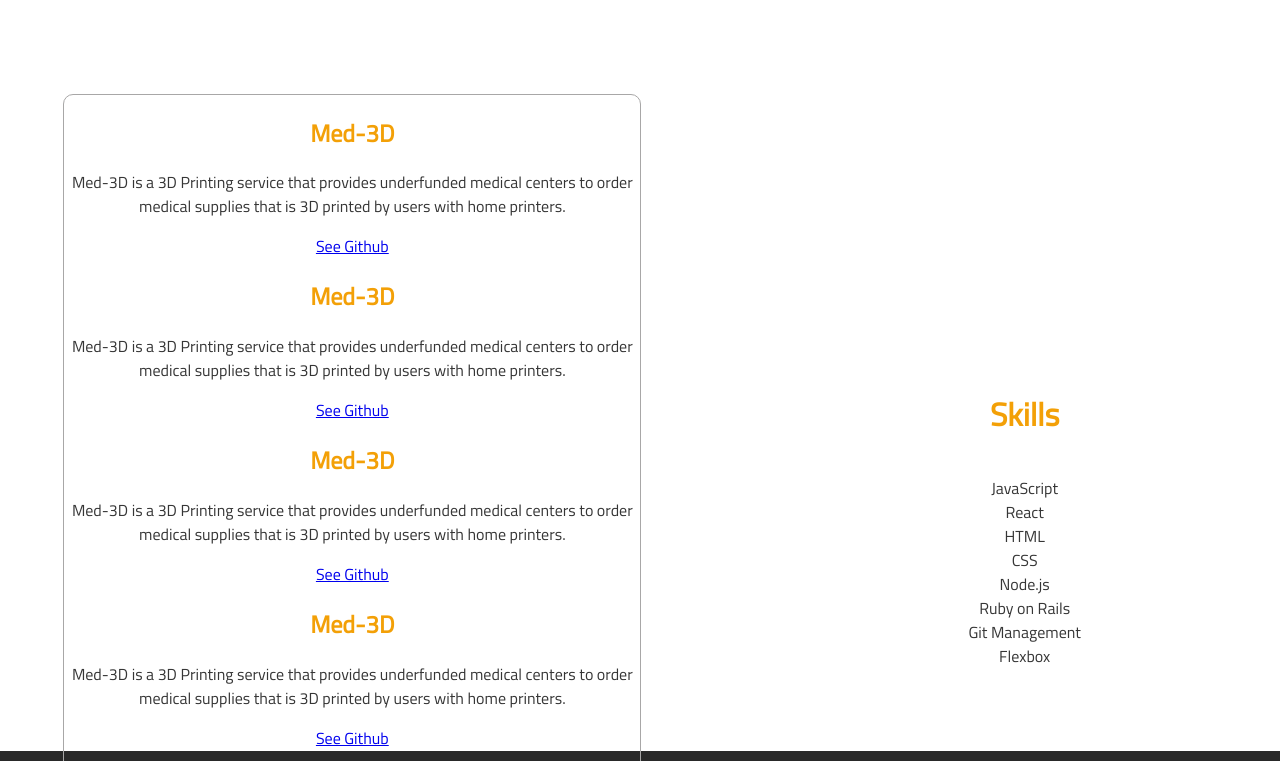
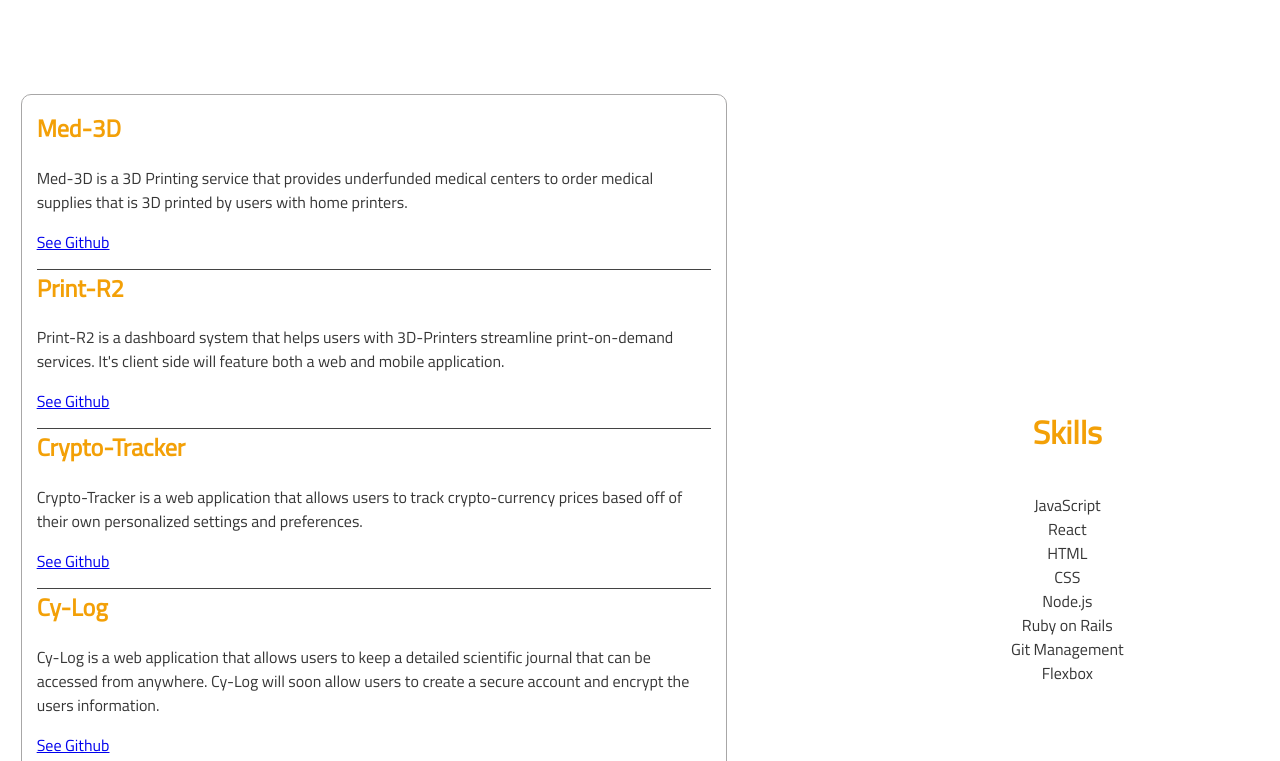
Before and after one commit to mholmberg13/matthewholmberg2, a React (Create React App) app: page /webdevelopment in a window 1280 px wide. Shown: the part 999-1760 px from the top of the page. Built offline with nearby package versions, Linux system fonts and the light colour scheme.

Commit message:
Added port-card expanding div.

```diff
--- a/src/App.css
+++ b/src/App.css
@@ -184,6 +184,7 @@
   align-items: center;
   background-color: rgb(41, 41, 41);
   color: white;
+  margin-bottom: 0;
 }
 
 .footer-content {
@@ -267,6 +268,7 @@
   display: flex;
   flex-direction: row;
   flex-wrap: wrap;
+  overflow: hidden;
 }
 
 .web-main h1 {
@@ -292,6 +294,7 @@
   flex-wrap: wrap;
   justify-content: space-evenly;
   width: 100%;
+  height: auto;
 }
 
 .web-main-content-container ul {
@@ -342,10 +345,43 @@
 /* Portfolio Display */
 
 .port-display-container {
-  width: 45%;
+  width: 55%;
+  height: fit-content;
   border: 1px solid #a8a7a7;
   border-radius: 10px;
   margin-top: 7vw;
+}
+
+.portfolio-display {
+  padding: 15px;
+}
+
+.port-card-container {
+  height: 22%;
+  border-bottom: 1px solid rgb(67, 67, 67);
+}
+
+.port-card {
+  height: 100%;
+  text-align: left;
+  padding-bottom: 15px;
+}
+
+.port-card h2 {
+  margin-top: 0;
+}
+
+.tools-used {
+ display: none;
+}
+
+.port-card-container:hover .tools-used {
+  display: block;
+}
+
+.port-card-container:hover .tools-used li {
+  display: inline;
+  margin-right: 15px;
 }
 
 /* Order Form */
--- a/src/components/PortDisplay.js
+++ b/src/components/PortDisplay.js
@@ -10,27 +10,60 @@ class PortDisplay extends React.Component {
                             <h2>Med-3D</h2>
                             <p>Med-3D is a 3D Printing service that provides underfunded medical centers to order medical supplies that is 3D printed by users with home printers.</p>
                             <a href='#'>See Github</a>
+                            <div className="tools-used">
+                                <ul>
+                                    <li>REACT</li>
+                                    <li>Node.js</li>
+                                    <li>Express</li>
+                                    <li>Mongoose</li>
+                                </ul>
+                            </div>
                         </div>
                     </div>
                     <div className='port-card-container'>
                         <div className='port-card'>
-                            <h2>Med-3D</h2>
-                            <p>Med-3D is a 3D Printing service that provides underfunded medical centers to order medical supplies that is 3D printed by users with home printers.</p>
+                            <h2>Print-R2</h2>
+                            <p>Print-R2 is a dashboard system that helps users with 3D-Printers streamline print-on-demand services. It's client side will feature both a web and mobile application.</p>
                             <a href='#'>See Github</a>
+                            <div className="tools-used">
+                                <ul>
+                                    <li>REACT</li>
+                                    <li>Node.js</li>
+                                    <li>Express</li>
+                                    <li>Mongoose</li>
+                                </ul>
+                            </div>
                         </div>
                     </div>
                     <div className='port-card-container'>
                         <div className='port-card'>
-                            <h2>Med-3D</h2>
-                            <p>Med-3D is a 3D Printing service that provides underfunded medical centers to order medical supplies that is 3D printed by users with home printers.</p>
+                            <h2>Crypto-Tracker</h2>
+                            <p>Crypto-Tracker is a web application that allows users to track crypto-currency prices based off of their own personalized settings and preferences.</p>
                             <a href='#'>See Github</a>
+                            <div className="tools-used">
+                                <ul>
+                                    <li>REACT</li>
+                                    <li>Node.js</li>
+                                    <li>Express</li>
+                                    <li>Mongoose</li>
+                                </ul>
+                            </div>
                         </div>
                     </div>
                     <div className='port-card-container'>
                         <div className='port-card'>
-                            <h2>Med-3D</h2>
-                            <p>Med-3D is a 3D Printing service that provides underfunded medical centers to order medical supplies that is 3D printed by users with home printers.</p>
+                            <h2>Cy-Log</h2>
+                            <p>Cy-Log is a web application that allows users to keep a detailed scientific journal that can be accessed from anywhere. Cy-Log will soon allow users to create a secure account and encrypt the users information.</p>
                             <a href='#'>See Github</a>
+                            <div className="tools-used">
+                                <h4>Built with:</h4>
+                                <ul>
+                                    <li>REACT</li>
+                                    <li>Node.js</li>
+                                    <li>Express</li>
+                                    <li>Mongoose</li>
+                                </ul>
+                            </div>
                         </div>
                     </div>
                 </div>
```
